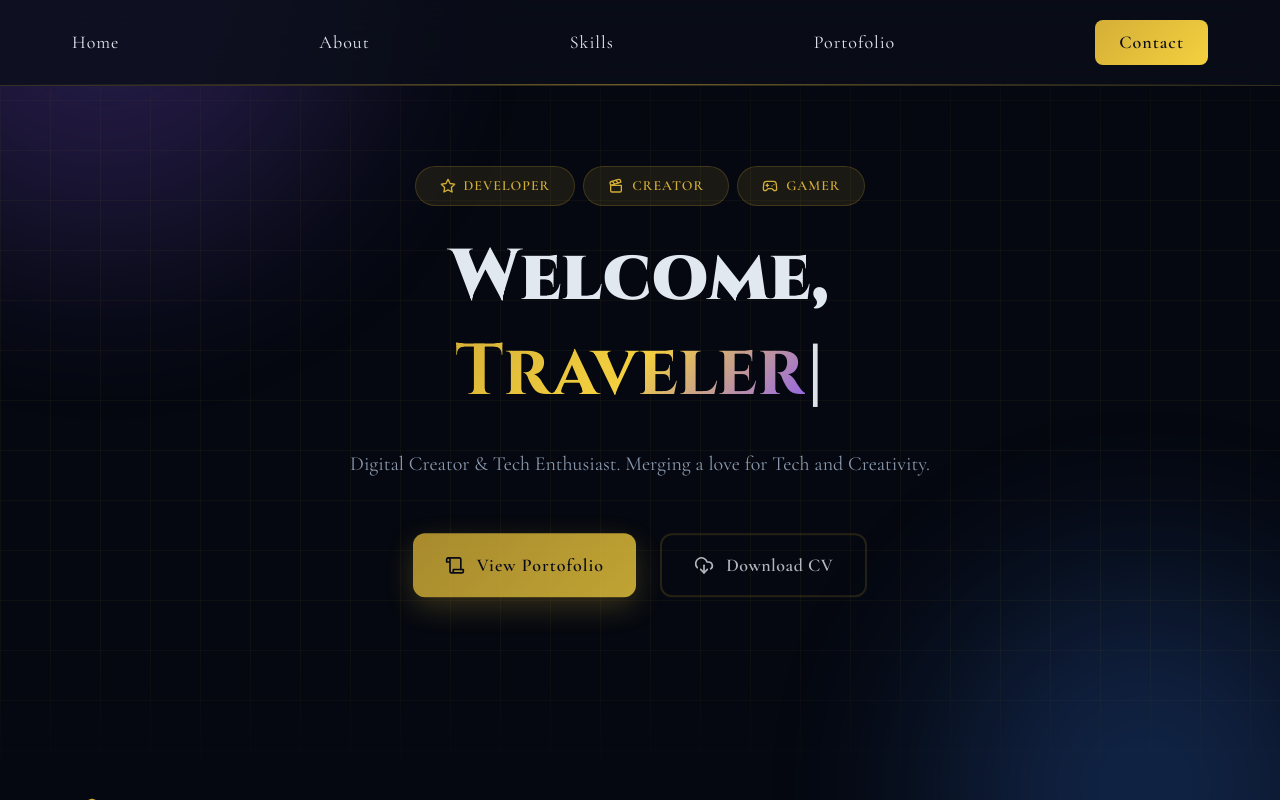
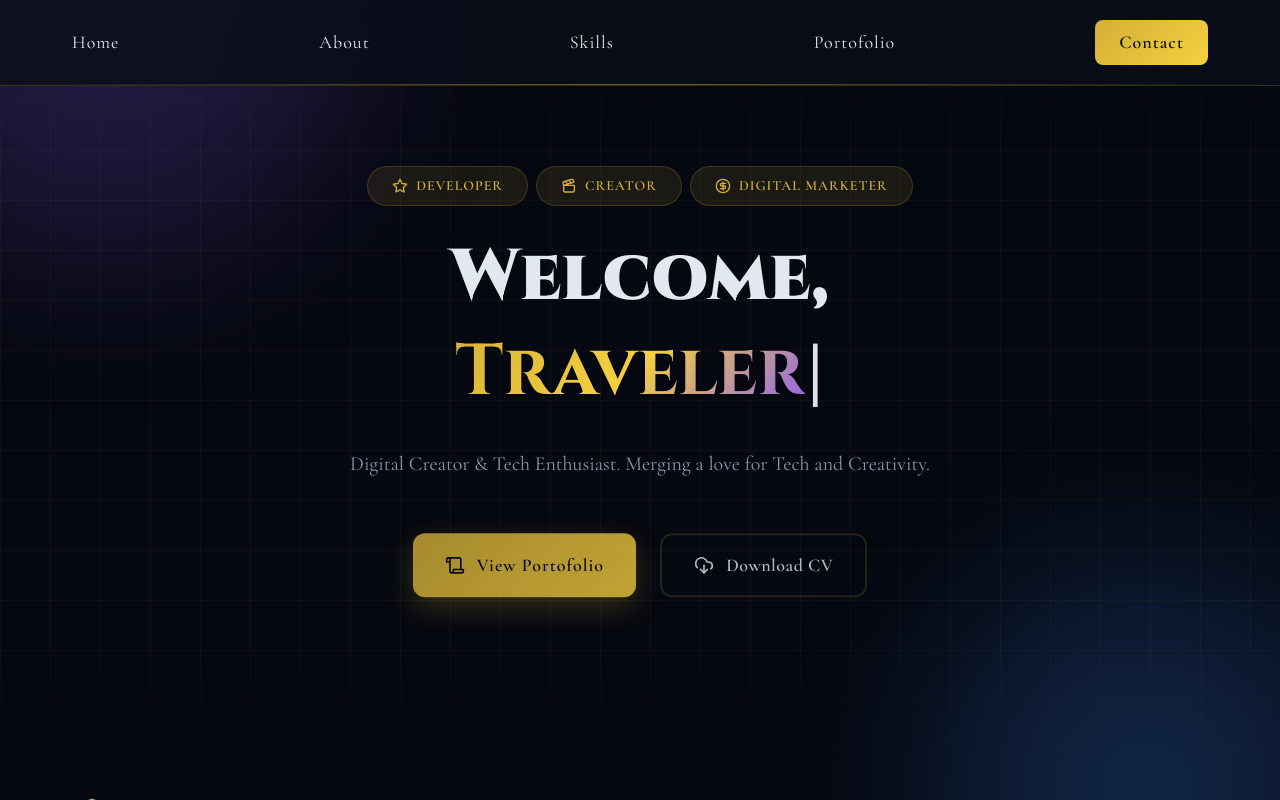
Before and after one commit to DandiRizkyy/my-portofolio, a React (Vite) app: page / in a window 1280 px wide. Both pictures are taken after a click on the button "Start your journey". Shown: the top 800 px of the page. Built offline with nearby package versions, Linux system fonts and the light colour scheme.

Commit message:
update badge

```diff
--- a/src/App.jsx
+++ b/src/App.jsx
@@ -269,8 +269,8 @@ function App() {
             <span>CREATOR</span>
           </div>
           <div className="hero-badge">
-            <Gamepad2 size={16} />
-            <span>GAMER</span>
+            <CircleDollarSign size={16} />
+            <span>DIGITAL MARKETER</span>
           </div>
         </div>
 
```
